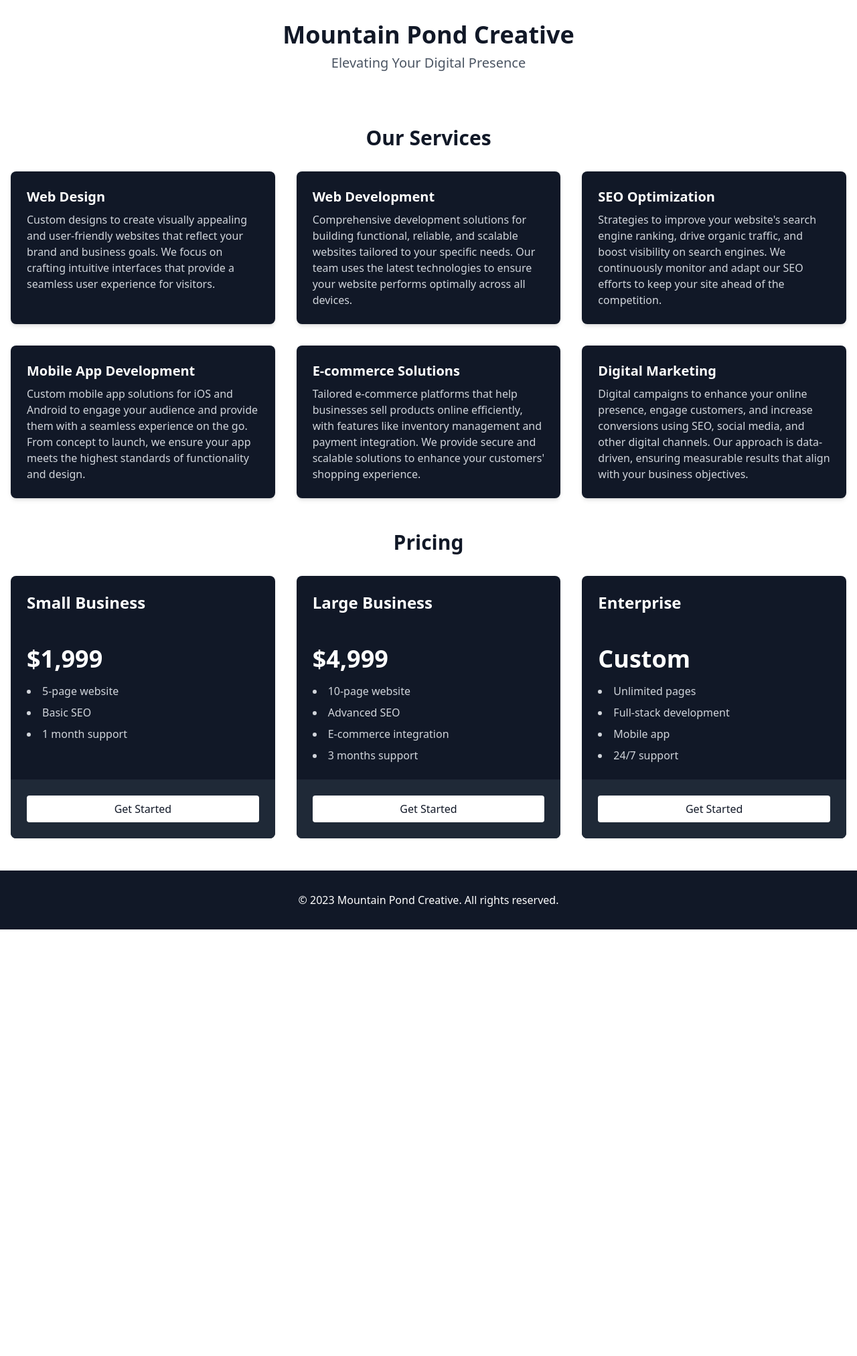
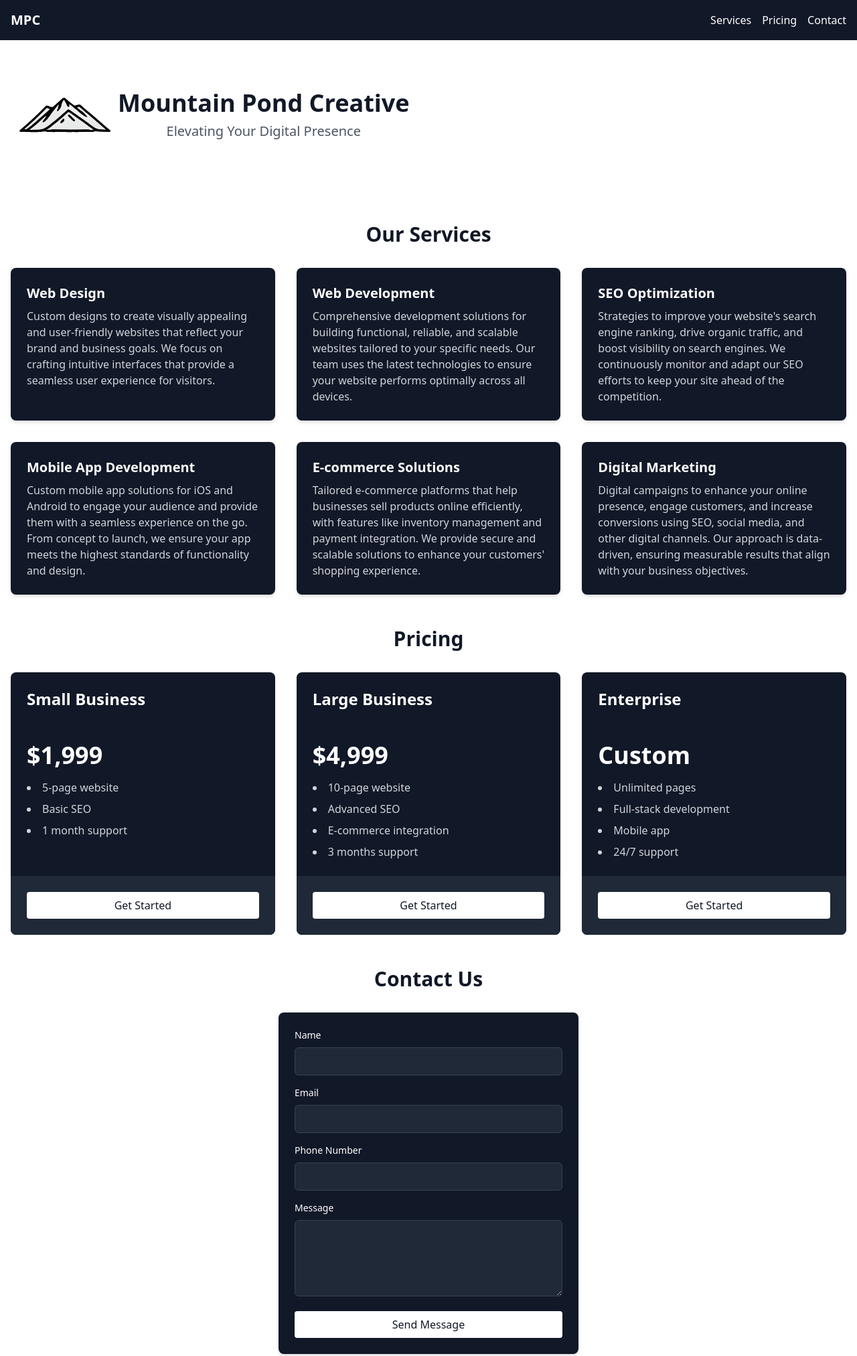
Before and after one commit to mtnpond/mpc, a plain HTML site: page index.html in a window 1280 px wide. Shown: the top 2025 px of the page at 67% size. Before the commit the page ends 1388 px from the top, so only its background shows below. Drawn offline with nearby package versions, Linux system fonts and the light colour scheme.

Commit message:
added contact form

```diff
--- a/index.html
+++ b/index.html
@@ -5,15 +5,33 @@
         <meta name="viewport" content="width=device-width, initial-scale=1.0" />
         <title>Mountain Pond Creative</title>
         <script src="https://cdn.tailwindcss.com"></script>
+        <link rel="icon" type="image/icon" href="./public/icon.png" />
+        <script type="text/javascript" src="https://cdn.jsdelivr.net/npm/@emailjs/browser@4/dist/email.min.js"></script>
     </head>
     <body class="min-h-screen bg-white">
-        <header class="container mx-auto py-8">
-            <h1 class="text-4xl font-bold text-center text-gray-900">Mountain Pond Creative</h1>
-            <p class="text-xl text-center text-gray-600 mt-2">Elevating Your Digital Presence</p>
+        <nav class="bg-gray-900 text-white py-4 sticky top-0 z-10">
+            <div class="container mx-auto px-4 flex justify-between items-center">
+                <a href="#" class="text-xl font-bold">MPC</a>
+                <ul class="flex space-x-4">
+                    <li><a href="#services" class="hover:text-gray-300">Services</a></li>
+                    <li><a href="#pricing" class="hover:text-gray-300">Pricing</a></li>
+                    <li><a href="#contact" class="hover:text-gray-300">Contact</a></li>
+                </ul>
+            </div>
+        </nav>
+
+        <header class="container mx-auto max-sm:py-4 py-8 px-4 flex flex-row items-center justify-start max-sm:flex-col">
+            <div class="max-sm:w-20 w-40">
+                <img src="./public/logo.png" alt="Mountain Pond Creative Logo" />
+            </div>
+            <div>
+                <h1 class="text-4xl font-bold text-center text-gray-900">Mountain Pond Creative</h1>
+                <p class="text-xl text-center text-gray-600 mt-2">Elevating Your Digital Presence</p>
+            </div>
         </header>
 
         <main class="container mx-auto px-4">
-            <section class="my-12">
+            <section id="services" class="my-12">
                 <h2 class="text-3xl font-semibold text-center mb-8 text-gray-900">Our Services</h2>
                 <div class="grid md:grid-cols-3 gap-8">
                     <div class="bg-gray-900 p-6 rounded-lg shadow-md text-white">
@@ -43,7 +61,7 @@
                 </div>
             </section>
 
-            <section class="my-12">
+            <section id="pricing" class="my-12">
                 <h2 class="text-3xl font-semibold text-center mb-8 text-gray-900">Pricing</h2>
                 <div class="grid md:grid-cols-3 gap-8">
                     <div class="flex flex-col bg-gray-900 text-white border-gray-800 rounded-lg overflow-hidden">
@@ -98,6 +116,31 @@
                     </div>
                 </div>
             </section>
+
+            <section id="contact" class="my-12">
+                <h2 class="text-3xl font-semibold text-center mb-8 text-gray-900">Contact Us</h2>
+                <div class="max-w-md mx-auto bg-gray-900 p-6 rounded-lg shadow-md text-white">
+                    <form id="contact-form">
+                        <div class="mb-4">
+                            <label for="from_name" class="block text-sm font-medium mb-2">Name</label>
+                            <input type="text" id="name" name="from_name" class="w-full px-3 py-2 bg-gray-800 border border-gray-700 rounded-md text-white" required />
+                        </div>
+                        <div class="mb-4">
+                            <label for="email" class="block text-sm font-medium mb-2">Email</label>
+                            <input type="email" id="email" name="email" class="w-full px-3 py-2 bg-gray-800 border border-gray-700 rounded-md text-white" required />
+                        </div>
+                        <div class="mb-4">
+                            <label for="phone" class="block text-sm font-medium mb-2">Phone Number</label>
+                            <input type="tel" id="phone" name="phone" class="w-full px-3 py-2 bg-gray-800 border border-gray-700 rounded-md text-white" required />
+                        </div>
+                        <div class="mb-4">
+                            <label for="message" class="block text-sm font-medium mb-2">Message</label>
+                            <textarea id="message" name="message" rows="4" class="w-full px-3 py-2 bg-gray-800 border border-gray-700 rounded-md text-white" required></textarea>
+                        </div>
+                        <button type="submit" value="Send" class="w-full bg-white text-gray-900 hover:bg-gray-100 py-2 px-4 rounded">Send Message</button>
+                    </form>
+                </div>
+            </section>
         </main>
 
         <footer class="bg-gray-900 text-white py-8 mt-12">
@@ -105,5 +148,31 @@
                 <p>&copy; 2023 Mountain Pond Creative. All rights reserved.</p>
             </div>
         </footer>
+        <script type="text/javascript">
+            window.onload = function () {
+                emailjs.init({
+                    publicKey: "Rkb1BPw2sk33tb1X0",
+                    limitRate: {
+                        // Set the limit rate for the application
+                        id: "app",
+                        // Allow 1 request per 10s
+                        throttle: 10000,
+                    },
+                });
+                document.getElementById("contact-form").addEventListener("submit", function (event) {
+                    event.preventDefault();
+                    emailjs.sendForm("service_0iu5lf9", "template_kq66rof", this).then(
+                        function () {
+                            console.log("SUCCESS!");
+                            alert("Message sent successfully!");
+                        },
+                        function (error) {
+                            alert("Failed to send message. Please try again.");
+                            console.log(error);
+                        }
+                    );
+                });
+            };
+        </script>
     </body>
 </html>
```
Also changed, not shown: public/icon.png (added), public/logo.png (added).
